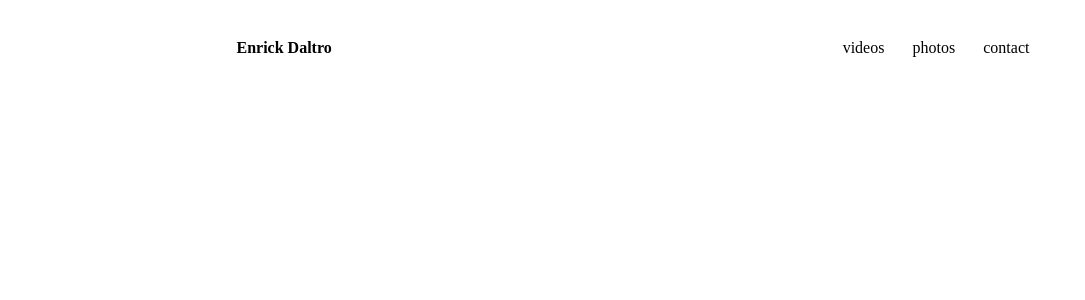
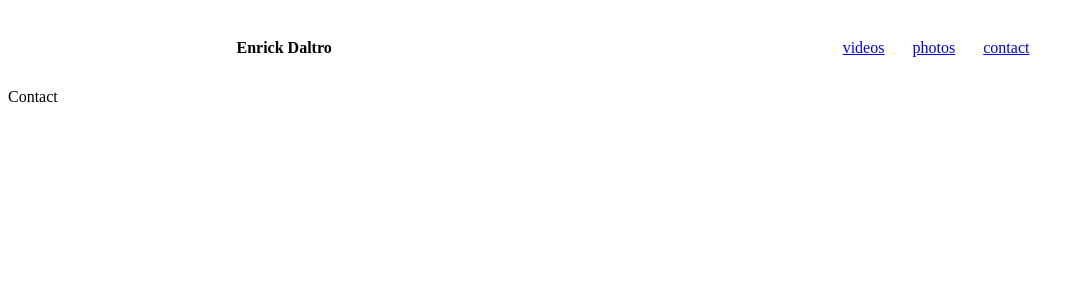
Before and after one commit to enrickdaltro/reactjs-enricksite, a React (Create React App) app: page /contact in a window 1280 px wide. Shown: the top 300 px of the page, without its empty margins (0-1085 px from the left). Built offline with nearby package versions, Linux system fonts and the light colour scheme.

Commit message:
set up Route and Link

```diff
--- a/src/components/App.js
+++ b/src/components/App.js
@@ -1,12 +1,19 @@
 import React from "react";
 import Header from "./Header/Header";
+import Videos from "./Videos/Videos";
+import Photos from "./Photos/Photos";
+import Contact from "./Contact/Contact";
+import { BrowserRouter as Router, Route, Switch } from "react-router-dom";
 
 class App extends React.Component {
   render() {
     return (
-      <div>
+      <Router>
         <Header />
-      </div>
+        <Route path="/" exact component={Videos} />
+        <Route path="/photos" component={Photos} />
+        <Route path="/contact" component={Contact} />
+      </Router>
     );
   }
 }
--- /dev/null
+++ b/src/components/Contact/Contact.js
@@ -0,0 +1,7 @@
+import React, { Component } from "react";
+
+export default class Contact extends Component {
+  render() {
+    return <div>Contact</div>;
+  }
+}
--- a/src/components/Header/Header.js
+++ b/src/components/Header/Header.js
@@ -1,5 +1,6 @@
 import React from "react";
 import "./Header.css";
+import { Link } from "react-router-dom";
 
 class Header extends React.Component {
   render() {
@@ -7,9 +8,15 @@ class Header extends React.Component {
       <nav className="nav-header">
         <h4>Enrick Daltro</h4>
         <ul className="nav-items">
-          <li>videos</li>
-          <li>photos</li>
-          <li>contact</li>
+          <Link to="/">
+            <li>videos</li>
+          </Link>
+          <Link to="/photos">
+            <li>photos</li>
+          </Link>
+          <Link to="/contact">
+            <li>contact</li>
+          </Link>
         </ul>
       </nav>
     );
--- /dev/null
+++ b/src/components/Photos/Photos.js
@@ -0,0 +1,7 @@
+import React, { Component } from "react";
+
+export default class Photos extends Component {
+  render() {
+    return <div>Photos</div>;
+  }
+}
--- a/src/components/Videos/Videos.css
+++ /dev/null
@@ -1,4 +0,0 @@
-.container {
-  display: flex;
-  justify-content: center;
-}
--- a/src/components/Videos/Videos.js
+++ b/src/components/Videos/Videos.js
@@ -1,10 +1,7 @@
-import React from "react";
-import "./VideoList.css";
+import React, { Component } from "react";
 
-class Video extends React.Component {
+export default class Videos extends Component {
   render() {
-    return <div>Video</div>;
+    return <div>Videos</div>;
   }
 }
-
-export default Video;
```
Also changed, not shown: src/components/Contact/Contact.css (added), src/components/Photos/Photos.css (added).
